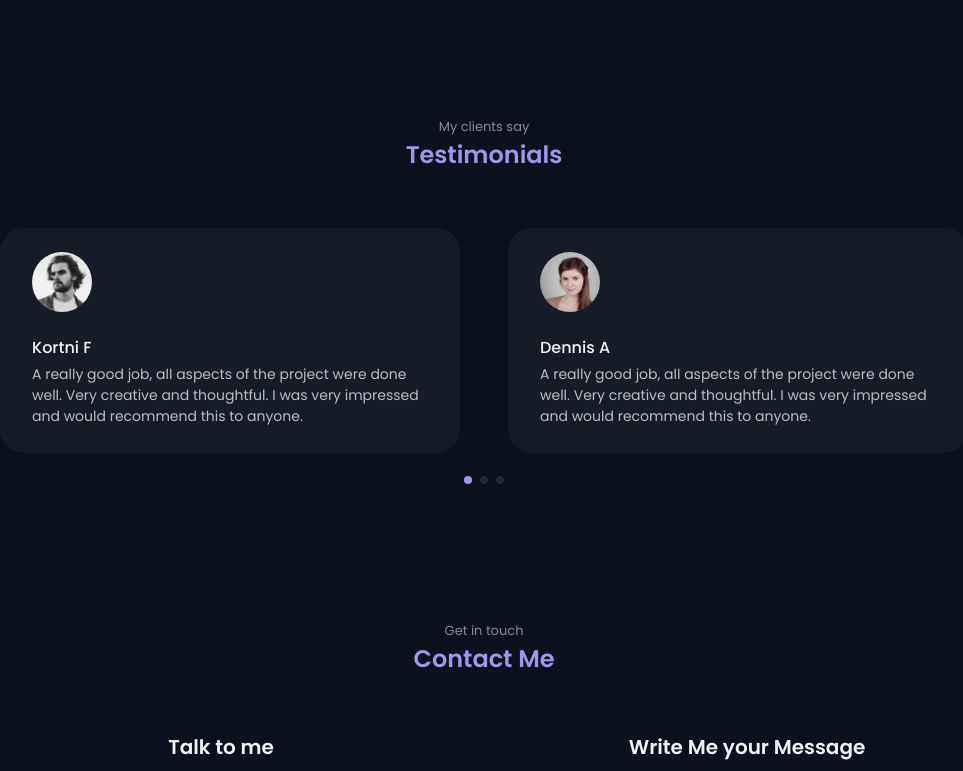
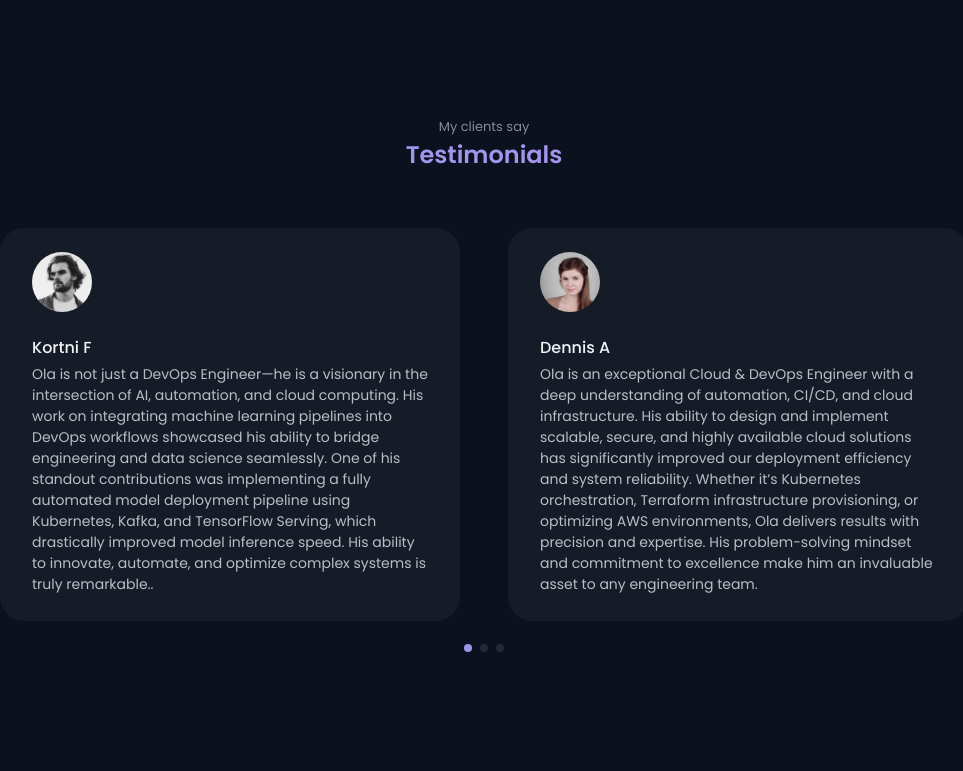
Before and after one commit to Liberace1/Liberace1.github.io, a plain HTML site: page index.html in a window 1280 px wide. Shown: the part 3497-4268 px from the top of the page, without its empty margins (156-1119 px from the left). Drawn offline with nearby package versions, Linux system fonts and the light colour scheme.

Commit message:
Modifying website files

```diff
--- a/index.html
+++ b/index.html
@@ -535,7 +535,7 @@
                 </div>
 
                 <div class="work__card mix movil">
-                    <img src="assets/img/linux.png" alt="" class="work__img">
+                    <img src="assets/img/linux.jpg" alt="" class="work__img">
 
                     <h3 class="work__title">Shell Script</h3>
 
@@ -559,8 +559,12 @@
 
                         <h3 class="testimonial__name">Kortni F</h3>
                         <p class="testimonial__description">
-                            A really good job, all aspects of the project were done well.
-                            Very creative and thoughtful. I was very impressed and would recommend this to anyone.
+                            Ola is not just a DevOps Engineer—he is a visionary in the intersection of AI, automation, and
+                            cloud computing. His work on integrating machine learning pipelines into DevOps workflows
+                            showcased his ability to bridge engineering and data science seamlessly. One of his standout
+                            contributions was implementing a fully automated model deployment pipeline using Kubernetes,
+                            Kafka, and TensorFlow Serving, which drastically improved model
+                            inference speed. His ability to innovate, automate, and optimize complex systems is truly remarkable..
                         </p>
                     </div>
 
@@ -569,8 +573,12 @@
 
                         <h3 class="testimonial__name">Dennis A</h3>
                         <p class="testimonial__description">
-                            A really good job, all aspects of the project were done well.
-                            Very creative and thoughtful. I was very impressed and would recommend this to anyone.
+                            Ola is an exceptional Cloud & DevOps Engineer with a deep understanding of automation,
+                            CI/CD, and cloud infrastructure. His ability to design and implement scalable, secure, and
+                            highly available cloud solutions has significantly improved our deployment efficiency and
+                            system reliability. Whether it’s Kubernetes orchestration, Terraform infrastructure provisioning,
+                            or optimizing AWS environments, Ola delivers results with precision and expertise. His
+                            problem-solving mindset and commitment to excellence make him an invaluable asset to any engineering team.
                         </p>
                     </div>
 
@@ -579,8 +587,12 @@
 
                         <h3 class="testimonial__name">Jessica Park</h3>
                         <p class="testimonial__description">
-                            A really good job, all aspects of the project were done well.
-                            Very creative and thoughtful. I was very impressed and would recommend this to anyone.
+                            Ola has an incredible talent for platform engineering. He designed and built a self-service
+                            internal developer platform that streamlined our entire software delivery process,
+                            reducing deployment time by over 60%. His expertise in Infrastructure as Code (IaC),
+                            Kubernetes, service meshes, and observability ensured that our systems remained resilient,
+                            scalable, and cost-efficient. His deep understanding of cloud-native
+                            architectures and his ability to collaborate across teams make him a standout engineer in the field..
                         </p>
                     </div>
                 </div>
```
Also changed, not shown: assets/img/linux.jpg (added), assets/img/linux.png (deleted).
